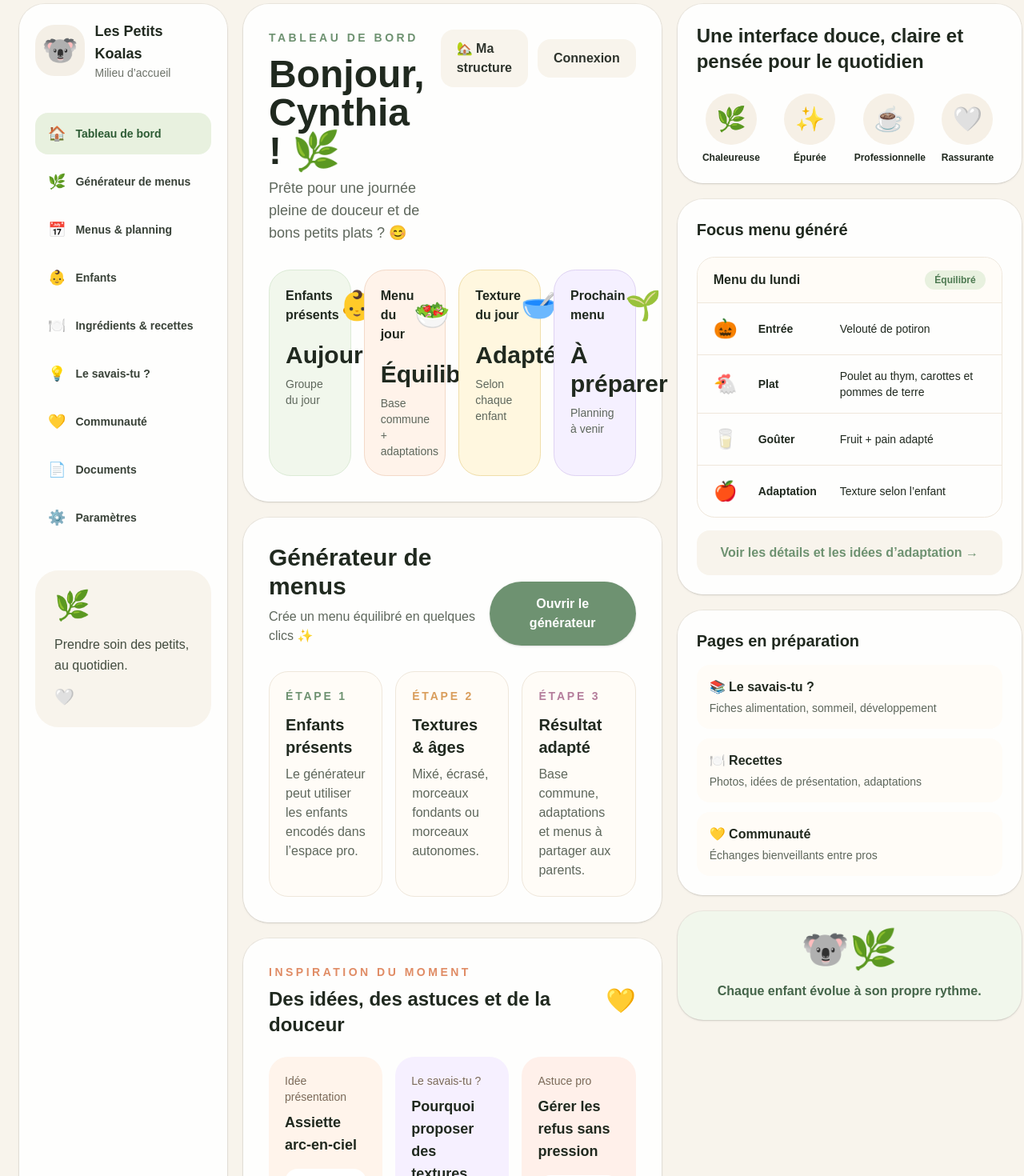
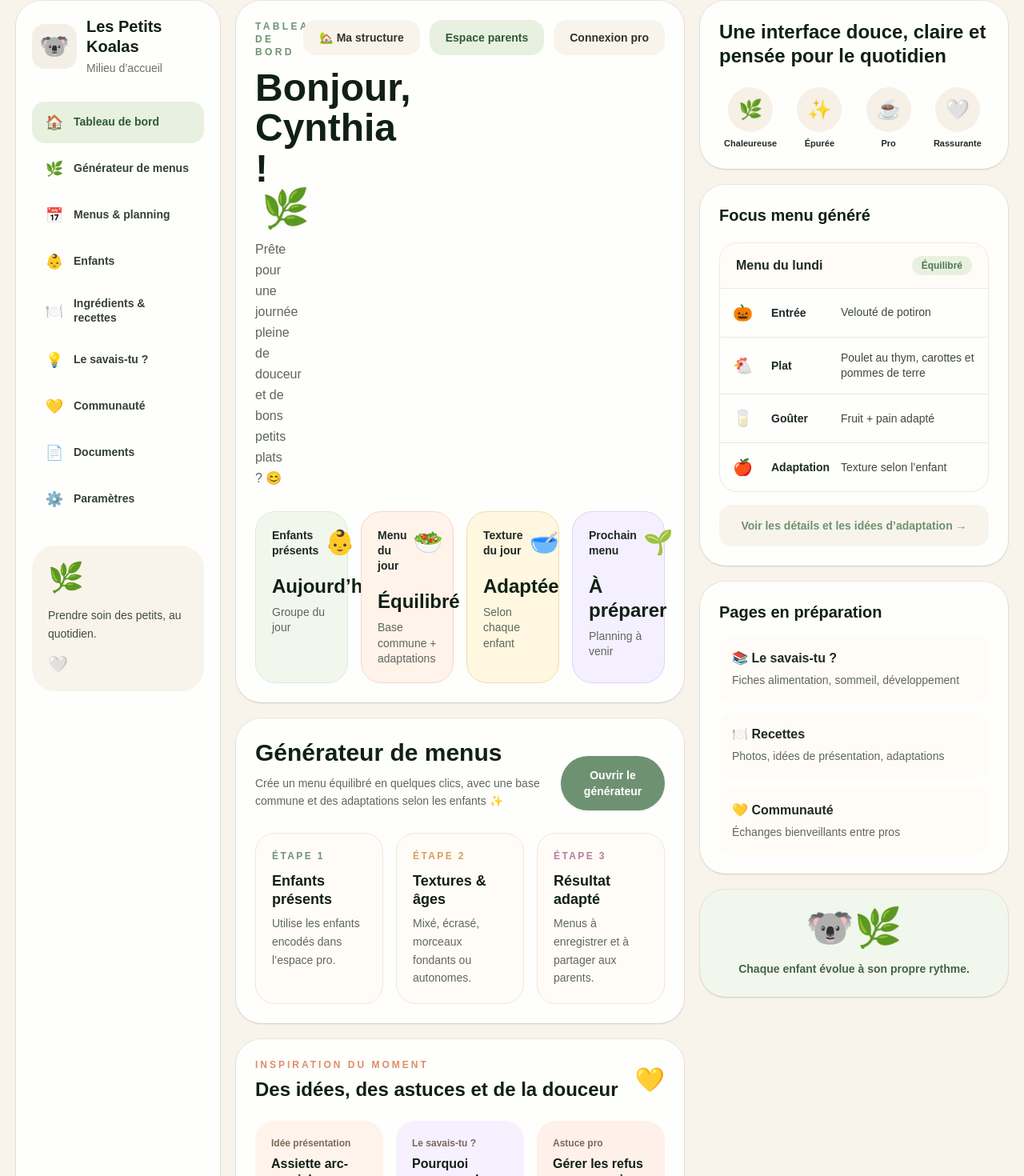
Before and after one commit to Cyn00thia/les-petits-koalas, a Next.js app: page / in a window 1280 px wide. Shown: the part 19-1489 px from the top of the page at 80% size. Built offline with nearby package versions, Linux system fonts and the light colour scheme.

Commit message:
correction interface accueil pastel

```diff
--- a/app/page.tsx
+++ b/app/page.tsx
@@ -15,10 +15,38 @@ const navigation = [
 ];
 
 const resumeCards = [
-  { title: "Enfants présents", value: "Aujourd’hui", detail: "Groupe du jour", emoji: "👶", bg: "bg-[#F1F7EC]", border: "border-[#DCEBD6]" },
-  { title: "Menu du jour", value: "Équilibré", detail: "Base commune + adaptations", emoji: "🥗", bg: "bg-[#FFF3EA]", border: "border-[#F3D9C8]" },
-  { title: "Texture du jour", value: "Adaptée", detail: "Selon chaque enfant", emoji: "🥣", bg: "bg-[#FFF7DF]", border: "border-[#F0DEAA]" },
-  { title: "Prochain menu", value: "À préparer", detail: "Planning à venir", emoji: "🌱", bg: "bg-[#F5F0FF]", border: "border-[#DFD3F3]" },
+  {
+    title: "Enfants présents",
+    value: "Aujourd’hui",
+    detail: "Groupe du jour",
+    emoji: "👶",
+    bg: "bg-[#F1F7EC]",
+    border: "border-[#DCEBD6]",
+  },
+  {
+    title: "Menu du jour",
+    value: "Équilibré",
+    detail: "Base commune + adaptations",
+    emoji: "🥗",
+    bg: "bg-[#FFF3EA]",
+    border: "border-[#F3D9C8]",
+  },
+  {
+    title: "Texture du jour",
+    value: "Adaptée",
+    detail: "Selon chaque enfant",
+    emoji: "🥣",
+    bg: "bg-[#FFF7DF]",
+    border: "border-[#F0DEAA]",
+  },
+  {
+    title: "Prochain menu",
+    value: "À préparer",
+    detail: "Planning à venir",
+    emoji: "🌱",
+    bg: "bg-[#F5F0FF]",
+    border: "border-[#DFD3F3]",
+  },
 ];
 
 const valeurs = [
@@ -26,144 +54,241 @@ const valeurs = [
   { icon: "🧸", text: "S’adapte à chaque enfant" },
   { icon: "🌿", text: "Respecte les recommandations de l’ONE" },
   { icon: "✨", text: "Évolutif et facile à mettre à jour" },
-  { icon: "💛", text: "Communauté bienveillante entre pros" },
+  { icon: "💛", text: "Communauté bienveillante" },
 ];
 
 export default function HomePage() {
   return (
-    <main className="min-h-screen bg-[#F8F4EC] p-4 text-[#20291F] lg:p-6">
-      <div className="mx-auto grid max-w-[1600px] gap-5 lg:grid-cols-[260px_1fr_430px]">
+    <main className="min-h-screen bg-[#F8F4EC] p-4 text-[#1F2A24] lg:p-5">
+      <div className="mx-auto grid max-w-[1500px] gap-5 xl:grid-cols-[255px_minmax(0,1fr)_385px]">
         <aside className="rounded-[2rem] bg-white/90 p-5 shadow-sm ring-1 ring-black/5">
           <div className="flex items-center gap-3">
-            <div className="flex h-16 w-16 items-center justify-center rounded-3xl bg-[#F4EFE6] text-4xl">🐨</div>
+            <div className="flex h-14 w-14 shrink-0 items-center justify-center rounded-2xl bg-[#F4EFE6] text-3xl">
+              🐨
+            </div>
+
             <div>
-              <h1 className="text-lg font-black">Les Petits Koalas</h1>
-              <p className="text-sm text-[#6C7168]">Milieu d’accueil</p>
+              <h1 className="text-xl font-black leading-tight text-[#102015]">
+                Les Petits Koalas
+              </h1>
+              <p className="mt-1 text-sm text-[#6C7168]">Milieu d’accueil</p>
             </div>
           </div>
 
-          <nav className="mt-10 space-y-2">
+          <nav className="mt-8 space-y-1.5">
             {navigation.map((item) => (
               <Link
                 key={item.href}
                 href={item.href}
                 className={`flex items-center gap-3 rounded-2xl px-4 py-3 text-sm font-bold transition ${
-                  item.active ? "bg-[#E8F1DF] text-[#2E5C35]" : "text-[#394238] hover:bg-[#F6F2EA]"
+                  item.active
+                    ? "bg-[#E8F1DF] text-[#2E5C35]"
+                    : "text-[#344134] hover:bg-[#F6F2EA]"
                 }`}
               >
-                <span className="text-lg">{item.icon}</span>
-                {item.label}
+                <span className="w-6 text-center text-lg">{item.icon}</span>
+                <span className="leading-tight">{item.label}</span>
               </Link>
             ))}
           </nav>
 
-          <div className="mt-10 rounded-[1.8rem] bg-[#F8F4EC] p-6">
+          <div className="mt-8 rounded-[1.8rem] bg-[#F8F4EC] p-5">
             <div className="text-4xl">🌿</div>
-            <p className="mt-4 text-base leading-relaxed text-[#424C3F]">
+            <p className="mt-4 text-sm leading-relaxed text-[#424C3F]">
               Prendre soin des petits, au quotidien.
             </p>
             <p className="mt-3 text-xl">🤍</p>
           </div>
         </aside>
 
-        <section className="space-y-5">
-          <header className="rounded-[2rem] bg-white/90 p-6 shadow-sm ring-1 ring-black/5 lg:p-8">
+        <section className="min-w-0 space-y-5">
+          <header className="rounded-[2rem] bg-white/90 p-6 shadow-sm ring-1 ring-black/5">
             <div className="flex flex-col gap-5 lg:flex-row lg:items-start lg:justify-between">
-              <div>
-                <p className="text-sm font-bold uppercase tracking-[0.25em] text-[#6E9271]">Tableau de bord</p>
-                <h2 className="mt-3 text-4xl font-black lg:text-5xl">
-                  Bonjour, Cynthia ! <span className="text-[#8BA56F]">🌿</span>
+              <div className="min-w-0">
+                <p className="text-xs font-black uppercase tracking-[0.28em] text-[#6E9271]">
+                  Tableau de bord
+                </p>
+
+                <h2 className="mt-3 max-w-[640px] text-4xl font-black leading-[1.05] text-[#102015] lg:text-5xl">
+                  Bonjour, Cynthia !
+                  <span className="ml-2 text-[#8BA56F]">🌿</span>
                 </h2>
-                <p className="mt-2 text-lg text-[#5E675C]">
+
+                <p className="mt-3 max-w-xl text-base leading-relaxed text-[#5E675C]">
                   Prête pour une journée pleine de douceur et de bons petits plats ? 😊
                 </p>
               </div>
 
-              <div className="flex items-center gap-3">
-                <Link href="/settings" className="rounded-2xl bg-[#F8F4EC] px-5 py-3 font-bold text-[#2E342D]">
+              <div className="flex shrink-0 flex-wrap items-center gap-3">
+                <Link
+                  href="/settings"
+                  className="rounded-2xl bg-[#F8F4EC] px-5 py-3 text-sm font-bold text-[#2E342D] transition hover:bg-[#EFE8DB]"
+                >
                   🏡 Ma structure
                 </Link>
-                <Link href="/login" className="rounded-2xl bg-[#F8F4EC] px-5 py-3 font-bold text-[#2E342D]">
-                  Connexion
+
+                <Link
+                  href="/parents"
+                  className="rounded-2xl bg-[#E8F1DF] px-5 py-3 text-sm font-bold text-[#2E5C35] transition hover:bg-[#DCEBD6]"
+                >
+                  Espace parents
+                </Link>
+
+                <Link
+                  href="/login"
+                  className="rounded-2xl bg-[#F8F4EC] px-5 py-3 text-sm font-bold text-[#2E342D] transition hover:bg-[#EFE8DB]"
+                >
+                  Connexion pro
                 </Link>
               </div>
             </div>
 
-            <div className="mt-8 grid gap-4 md:grid-cols-2 xl:grid-cols-4">
+            <div className="mt-7 grid gap-4 sm:grid-cols-2 xl:grid-cols-4">
               {resumeCards.map((card) => (
-                <div key={card.title} className={`rounded-[1.7rem] border ${card.border} ${card.bg} p-5`}>
-                  <div className="flex items-center justify-between">
-                    <p className="font-bold">{card.title}</p>
-                    <span className="text-4xl">{card.emoji}</span>
+                <div
+                  key={card.title}
+                  className={`min-h-[145px] rounded-[1.6rem] border ${card.border} ${card.bg} p-5`}
+                >
+                  <div className="flex items-start justify-between gap-2">
+                    <p className="max-w-[110px] text-sm font-black leading-snug">
+                      {card.title}
+                    </p>
+                    <span className="text-3xl">{card.emoji}</span>
                   </div>
-                  <p className="mt-5 text-3xl font-black">{card.value}</p>
-                  <p className="mt-2 text-sm text-[#5E675C]">{card.detail}</p>
+
+                  <p className="mt-5 text-2xl font-black leading-tight text-[#102015]">
+                    {card.value}
+                  </p>
+                  <p className="mt-2 text-sm leading-snug text-[#5E675C]">
+                    {card.detail}
+                  </p>
                 </div>
               ))}
             </div>
           </header>
 
-          <section className="rounded-[2rem] bg-white/90 p-6 shadow-sm ring-1 ring-black/5 lg:p-8">
+          <section className="rounded-[2rem] bg-white/90 p-6 shadow-sm ring-1 ring-black/5">
             <div className="flex flex-col gap-3 lg:flex-row lg:items-end lg:justify-between">
               <div>
-                <h2 className="text-3xl font-black">Générateur de menus</h2>
-                <p className="mt-2 text-[#5E675C]">Crée un menu équilibré en quelques clics ✨</p>
+                <h2 className="text-3xl font-black leading-tight text-[#102015]">
+                  Générateur de menus
+                </h2>
+                <p className="mt-2 text-sm leading-relaxed text-[#5E675C]">
+                  Crée un menu équilibré en quelques clics, avec une base commune et des adaptations selon les enfants ✨
+                </p>
               </div>
-              <Link href="/generateur" className="rounded-full bg-[#6E9271] px-7 py-4 text-center font-bold text-white shadow-sm transition hover:scale-[1.02]">
+
+              <Link
+                href="/generateur"
+                className="rounded-full bg-[#6E9271] px-7 py-3.5 text-center text-sm font-black text-white shadow-sm transition hover:scale-[1.02]"
+              >
                 Ouvrir le générateur
               </Link>
             </div>
 
-            <div className="mt-8 grid gap-4 lg:grid-cols-3">
+            <div className="mt-7 grid gap-4 lg:grid-cols-3">
               {[
-                ["Étape 1", "Enfants présents", "Le générateur peut utiliser les enfants encodés dans l’espace pro.", "#6E9271"],
-                ["Étape 2", "Textures & âges", "Mixé, écrasé, morceaux fondants ou morceaux autonomes.", "#D99D5B"],
-                ["Étape 3", "Résultat adapté", "Base commune, adaptations et menus à partager aux parents.", "#B47D9B"],
+                [
+                  "Étape 1",
+                  "Enfants présents",
+                  "Utilise les enfants encodés dans l’espace pro.",
+                  "#6E9271",
+                ],
+                [
+                  "Étape 2",
+                  "Textures & âges",
+                  "Mixé, écrasé, morceaux fondants ou autonomes.",
+                  "#D99D5B",
+                ],
+                [
+                  "Étape 3",
+                  "Résultat adapté",
+                  "Menus à enregistrer et à partager aux parents.",
+                  "#B47D9B",
+                ],
               ].map(([step, title, detail, color]) => (
-                <div key={title} className="rounded-[1.5rem] border border-[#EFE7DB] bg-[#FFFCF7] p-5">
-                  <p className="text-sm font-bold uppercase tracking-[0.2em]" style={{ color }}>{step}</p>
-                  <h3 className="mt-3 text-xl font-black">{title}</h3>
-                  <p className="mt-2 text-[#5E675C]">{detail}</p>
+                <div
+                  key={title}
+                  className="rounded-[1.5rem] border border-[#EFE7DB] bg-[#FFFCF7] p-5"
+                >
+                  <p
+                    className="text-xs font-black uppercase tracking-[0.2em]"
+                    style={{ color }}
+                  >
+                    {step}
+                  </p>
+                  <h3 className="mt-3 text-lg font-black leading-tight text-[#102015]">
+                    {title}
+                  </h3>
+                  <p className="mt-2 text-sm leading-relaxed text-[#5E675C]">
+                    {detail}
+                  </p>
                 </div>
               ))}
             </div>
           </section>
 
-          <section className="rounded-[2rem] bg-white/90 p-6 shadow-sm ring-1 ring-black/5 lg:p-8">
+          <section className="rounded-[2rem] bg-white/90 p-6 shadow-sm ring-1 ring-black/5">
             <div className="flex items-center justify-between gap-4">
               <div>
-                <p className="text-sm font-bold uppercase tracking-[0.25em] text-[#E08C65]">Inspiration du moment</p>
-                <h2 className="mt-2 text-2xl font-black">Des idées, des astuces et de la douceur</h2>
+                <p className="text-xs font-black uppercase tracking-[0.25em] text-[#E08C65]">
+                  Inspiration du moment
+                </p>
+                <h2 className="mt-2 text-2xl font-black leading-tight text-[#102015]">
+                  Des idées, des astuces et de la douceur
+                </h2>
               </div>
               <span className="text-3xl">💛</span>
             </div>
 
             <div className="mt-6 grid gap-4 md:grid-cols-3">
-              <Link href="/recettes" className="rounded-[1.5rem] bg-[#FFF4EB] p-5 transition hover:scale-[1.01]">
-                <p className="text-sm text-[#7B6A59]">Idée présentation</p>
-                <h3 className="mt-2 text-lg font-black">Assiette arc-en-ciel</h3>
-                <div className="mt-4 rounded-2xl bg-white p-4 text-5xl">🥕🥔🥦</div>
+              <Link
+                href="/recettes"
+                className="rounded-[1.5rem] bg-[#FFF4EB] p-5 transition hover:scale-[1.01]"
+              >
+                <p className="text-xs font-bold text-[#7B6A59]">Idée présentation</p>
+                <h3 className="mt-2 text-base font-black leading-tight text-[#102015]">
+                  Assiette arc-en-ciel
+                </h3>
+                <div className="mt-4 rounded-2xl bg-white p-4 text-4xl">🥕🥔🥦</div>
               </Link>
 
-              <Link href="/le-savais-tu" className="rounded-[1.5rem] bg-[#F6F0FF] p-5 transition hover:scale-[1.01]">
-                <p className="text-sm text-[#7B6A59]">Le savais-tu ?</p>
-                <h3 className="mt-2 text-lg font-black">Pourquoi proposer des textures variées ?</h3>
-                <div className="mt-4 rounded-2xl bg-white p-4 text-5xl">🐨📖</div>
+              <Link
+                href="/le-savais-tu"
+                className="rounded-[1.5rem] bg-[#F6F0FF] p-5 transition hover:scale-[1.01]"
+              >
+                <p className="text-xs font-bold text-[#7B6A59]">Le savais-tu ?</p>
+                <h3 className="mt-2 text-base font-black leading-tight text-[#102015]">
+                  Pourquoi proposer des textures variées ?
+                </h3>
+                <div className="mt-4 rounded-2xl bg-white p-4 text-4xl">🐨📖</div>
               </Link>
 
-              <Link href="/communaute" className="rounded-[1.5rem] bg-[#FFF0EA] p-5 transition hover:scale-[1.01]">
-                <p className="text-sm text-[#7B6A59]">Astuce pro</p>
-                <h3 className="mt-2 text-lg font-black">Gérer les refus sans pression</h3>
-                <div className="mt-4 rounded-2xl bg-white p-4 text-5xl">🤲</div>
+              <Link
+                href="/communaute"
+                className="rounded-[1.5rem] bg-[#FFF0EA] p-5 transition hover:scale-[1.01]"
+              >
+                <p className="text-xs font-bold text-[#7B6A59]">Astuce pro</p>
+                <h3 className="mt-2 text-base font-black leading-tight text-[#102015]">
+                  Gérer les refus sans pression
+                </h3>
+                <div className="mt-4 rounded-2xl bg-white p-4 text-4xl">🤲</div>
               </Link>
             </div>
           </section>
 
-          <div className="grid gap-3 rounded-[2rem] bg-white/90 p-4 shadow-sm ring-1 ring-black/5 md:grid-cols-5">
+          <div className="grid gap-3 rounded-[2rem] bg-white/90 p-4 shadow-sm ring-1 ring-black/5 sm:grid-cols-2 xl:grid-cols-5">
             {valeurs.map((item) => (
-              <div key={item.text} className="flex items-center gap-3 rounded-2xl p-3">
-                <span className="flex h-11 w-11 items-center justify-center rounded-full bg-[#F4EFE6] text-xl">{item.icon}</span>
-                <p className="text-sm font-bold">{item.text}</p>
+              <div
+                key={item.text}
+                className="flex items-center gap-3 rounded-2xl p-3"
+              >
+                <span className="flex h-10 w-10 shrink-0 items-center justify-center rounded-full bg-[#F4EFE6] text-lg">
+                  {item.icon}
+                </span>
+                <p className="text-xs font-black leading-snug text-[#263126]">
+                  {item.text}
+                </p>
               </div>
             ))}
           </div>
@@ -171,30 +296,38 @@ export default function HomePage() {
 
         <aside className="space-y-5">
           <section className="rounded-[2rem] bg-white/90 p-6 shadow-sm ring-1 ring-black/5">
-            <h2 className="text-2xl font-black">Une interface douce, claire et pensée pour le quotidien</h2>
+            <h2 className="text-2xl font-black leading-tight text-[#102015]">
+              Une interface douce, claire et pensée pour le quotidien
+            </h2>
 
-            <div className="mt-6 grid grid-cols-4 gap-3 text-center">
+            <div className="mt-6 grid grid-cols-4 gap-2 text-center">
               {[
                 ["🌿", "Chaleureuse"],
                 ["✨", "Épurée"],
-                ["☕", "Professionnelle"],
+                ["☕", "Pro"],
                 ["🤍", "Rassurante"],
               ].map(([icon, label]) => (
                 <div key={label}>
-                  <div className="mx-auto flex h-16 w-16 items-center justify-center rounded-full bg-[#F6F0E6] text-3xl">{icon}</div>
-                  <p className="mt-2 text-xs font-bold">{label}</p>
+                  <div className="mx-auto flex h-14 w-14 items-center justify-center rounded-full bg-[#F6F0E6] text-2xl">
+                    {icon}
+                  </div>
+                  <p className="mt-2 text-[11px] font-black leading-tight">
+                    {label}
+                  </p>
                 </div>
               ))}
             </div>
           </section>
 
           <section className="rounded-[2rem] bg-white/90 p-6 shadow-sm ring-1 ring-black/5">
-            <h2 className="text-xl font-black">Focus menu généré</h2>
+            <h2 className="text-xl font-black text-[#102015]">Focus menu généré</h2>
 
             <div className="mt-5 overflow-hidden rounded-[1.4rem] border border-[#EFE7DB]">
-              <div className="flex items-center justify-between bg-[#FFFCF7] px-5 py-4">
+              <div className="flex items-center justify-between gap-3 bg-[#FFFCF7] px-5 py-4">
                 <p className="font-black">Menu du lundi</p>
-                <span className="rounded-full bg-[#E8F1DF] px-3 py-1 text-xs font-bold text-[#4E7A52]">Équilibré</span>
+                <span className="rounded-full bg-[#E8F1DF] px-3 py-1 text-xs font-black text-[#4E7A52]">
+                  Équilibré
+                </span>
               </div>
 
               {[
@@ -203,21 +336,27 @@ export default function HomePage() {
                 ["🥛", "Goûter", "Fruit + pain adapté"],
                 ["🍎", "Adaptation", "Texture selon l’enfant"],
               ].map(([icon, label, value]) => (
-                <div key={label} className="grid grid-cols-[44px_90px_1fr] items-center gap-3 border-t border-[#EFE7DB] px-5 py-4 text-sm">
-                  <span className="text-2xl">{icon}</span>
-                  <span className="font-bold">{label}</span>
-                  <span>{value}</span>
+                <div
+                  key={label}
+                  className="grid grid-cols-[36px_75px_1fr] items-center gap-3 border-t border-[#EFE7DB] px-4 py-4 text-sm"
+                >
+                  <span className="text-xl">{icon}</span>
+                  <span className="font-black">{label}</span>
+                  <span className="leading-snug text-[#3E493E]">{value}</span>
                 </div>
               ))}
             </div>
 
-            <Link href="/generateur" className="mt-4 block rounded-2xl bg-[#F8F4EC] px-5 py-4 text-center font-bold text-[#6E9271]">
+            <Link
+              href="/generateur"
+              className="mt-4 block rounded-2xl bg-[#F8F4EC] px-5 py-4 text-center text-sm font-black text-[#6E9271]"
+            >
               Voir les détails et les idées d’adaptation →
             </Link>
           </section>
 
           <section className="rounded-[2rem] bg-white/90 p-6 shadow-sm ring-1 ring-black/5">
-            <h2 className="text-xl font-black">Pages en préparation</h2>
+            <h2 className="text-xl font-black text-[#102015]">Pages en préparation</h2>
 
             <div className="mt-4 space-y-3">
               {[
@@ -226,8 +365,12 @@ export default function HomePage() {
                 ["💛", "Communauté", "Échanges bienveillants entre pros"],
               ].map(([icon, title, detail]) => (
                 <div key={title} className="rounded-2xl bg-[#FFFCF7] p-4">
-                  <p className="font-black">{icon} {title}</p>
-                  <p className="mt-1 text-sm text-[#5E675C]">{detail}</p>
+                  <p className="font-black">
+                    {icon} {title}
+                  </p>
+                  <p className="mt-1 text-sm leading-relaxed text-[#5E675C]">
+                    {detail}
+                  </p>
                 </div>
               ))}
             </div>
@@ -235,7 +378,9 @@ export default function HomePage() {
 
           <div className="rounded-[2rem] bg-[#F1F7EC] p-6 text-center shadow-sm ring-1 ring-black/5">
             <div className="text-5xl">🐨🌿</div>
-            <p className="mt-4 font-bold text-[#45654A]">Chaque enfant évolue à son propre rythme.</p>
+            <p className="mt-4 text-sm font-black leading-relaxed text-[#45654A]">
+              Chaque enfant évolue à son propre rythme.
+            </p>
           </div>
         </aside>
       </div>
```
